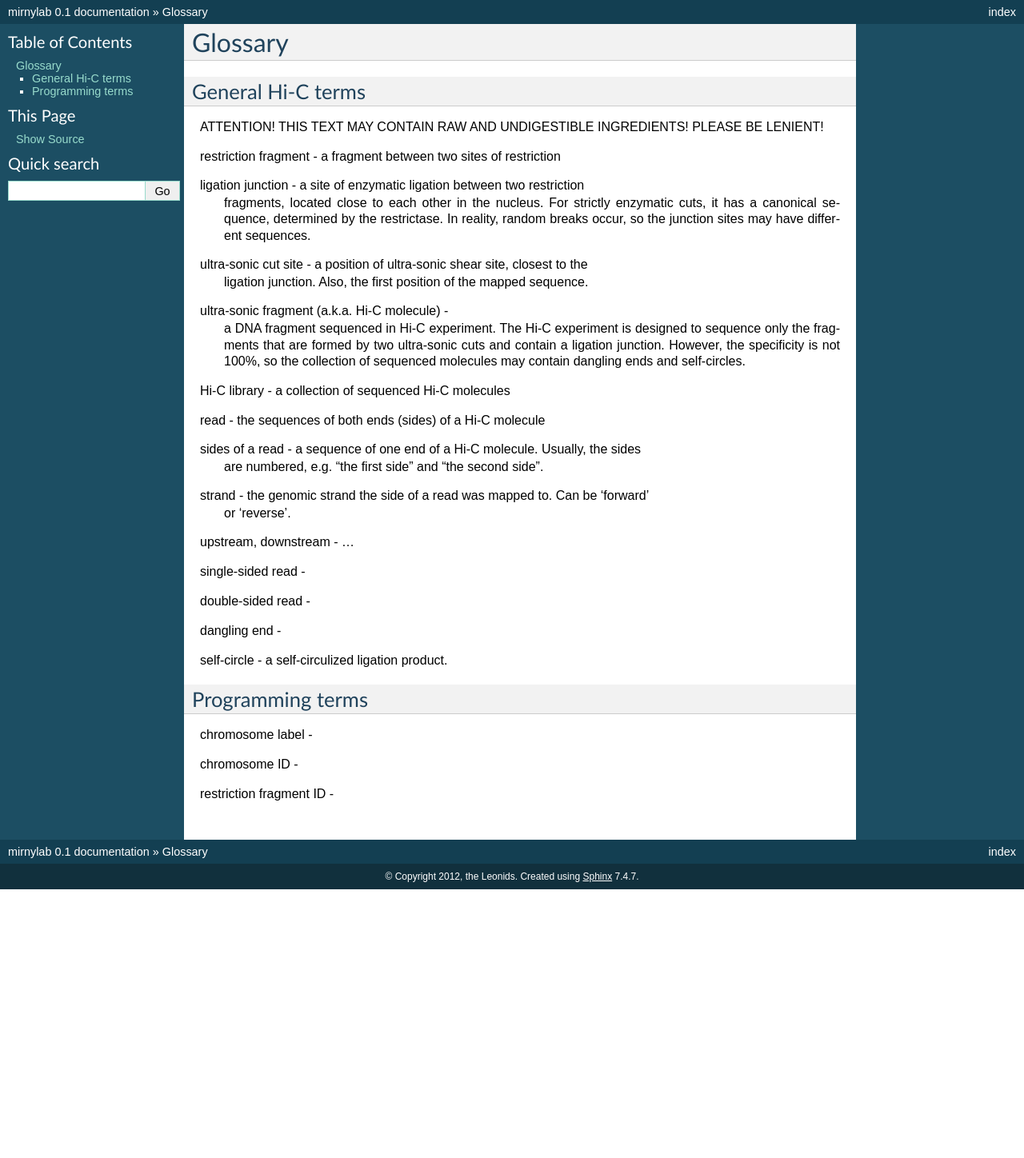
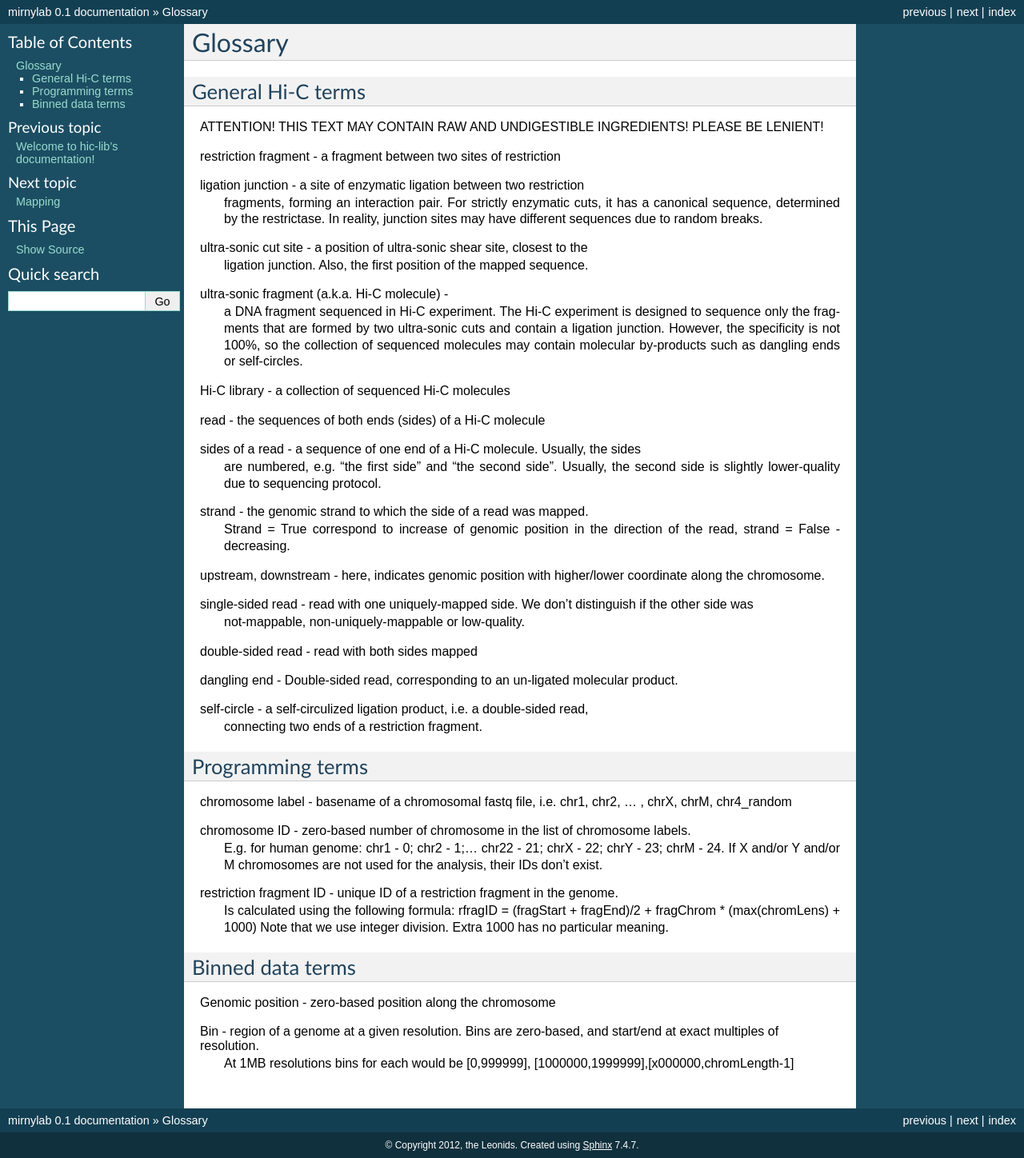
Before and after one commit to mirnylab/hiclib-legacy, a Sphinx documentation site: the page built from doc/source/glossary.rst, in a window 1280 px wide. Shown: the whole page at 80% size. Built offline with Sphinx 7.4.7, drawn with Linux system fonts in a browser that asks for light colours; formulas are drawn with MathJax 3; pages that are not in the unit, such as notebooks, are missing from menus; before the commit the page ends 1112 px from its top, so only the background shows below that.

```diff
--- a/doc/source/conf.py
+++ b/doc/source/conf.py
@@ -29,6 +29,7 @@
 sys.path.append("exts")
 import numpydoc
 sys.path.append("../../hiclib")
+sys.path.append('examples')
 extensions = ['sphinx.ext.autodoc', 'numpydoc','sphinx.ext.viewcode','sphinx.ext.pngmath']
 autodoc_member_order = "bysource"
 autoclass_content  = "both"
--- a/doc/source/glossary.rst
+++ b/doc/source/glossary.rst
@@ -10,10 +10,10 @@
 restriction fragment - a fragment between two sites of restriction
 
 ligation junction - a site of enzymatic ligation between two restriction
-                    fragments, located close to each other in the nucleus.
+                    fragments, forming an interaction pair.
                     For strictly enzymatic cuts, it has a canonical sequence,
-                    determined by the restrictase. In reality, random breaks
-                    occur, so the junction sites may have different sequences.
+                    determined by the restrictase. In reality, junction sites
+                    may have different sequences due to random breaks.
 
 ultra-sonic cut site - a position of ultra-sonic shear site, closest to the
                        ligation junction. Also, the first position of the
@@ -23,8 +23,8 @@
     a DNA fragment sequenced in Hi-C experiment. The Hi-C experiment is designed
     to sequence only the fragments that are formed by two ultra-sonic cuts and
     contain a ligation junction. However, the specificity is not 100%,
-    so the collection of sequenced molecules may contain dangling ends and
-    self-circles.
+    so the collection of sequenced molecules may contain molecular by-products such as
+    dangling ends or self-circles.
 
 Hi-C library - a collection of sequenced Hi-C molecules
 
@@ -32,26 +32,47 @@
 
 sides of a read - a sequence of one end of a Hi-C molecule. Usually, the sides
                   are numbered, e.g. "the first side" and "the second side".
+                  Usually, the second side is slightly lower-quality due to sequencing
+                  protocol.
 
-strand - the genomic strand the side of a read was mapped to. Can be 'forward'
-         or 'reverse'.
+strand - the genomic strand to which the side of a read was mapped.
+        Strand = True correspond to increase of genomic position in the direction of the read,
+        strand = False - decreasing.
 
-upstream, downstream - ...
+upstream, downstream - here, indicates genomic position with higher/lower coordinate along the chromosome.
 
-single-sided read -
 
-double-sided read -
+single-sided read - read with one uniquely-mapped side. We don't distinguish if the other side was
+         not-mappable, non-uniquely-mappable or low-quality.
 
-dangling end -
+double-sided read - read with both sides mapped
 
-self-circle - a self-circulized ligation product.
+dangling end -  Double-sided read, corresponding to an un-ligated molecular product.
+
+self-circle - a self-circulized ligation product, i.e. a double-sided read,
+        connecting two ends of a restriction fragment.
 
 
 Programming terms
 -----------------
 
-chromosome label -
+chromosome label - basename of a chromosomal fastq file, i.e. chr1, chr2, ... , chrX, chrM, chr4_random
 
-chromosome ID -
+chromosome ID - zero-based number of chromosome in the list of chromosome labels.
+        E.g. for human genome: chr1 - 0; chr2 - 1;...  chr22 - 21; chrX - 22; chrY - 23; chrM - 24.
+        If X and/or Y and/or M chromosomes are not used for the analysis, their IDs don't exist.
 
-restriction fragment ID -
+restriction fragment ID - unique ID of a restriction fragment in the genome.
+        Is calculated using the following formula:
+        rfragID = (fragStart + fragEnd)/2  + fragChrom * (max(chromLens) + 1000)
+        Note that we use integer division.
+        Extra 1000 has no particular meaning.
+
+
+Binned data terms
+-----------------
+
+Genomic position - zero-based position along the chromosome
+
+Bin - region of a genome at a given resolution. Bins are zero-based, and start/end at exact multiples of resolution.
+        At 1MB resolutions bins for each would be [0,999999], [1000000,1999999],[x000000,chromLength-1]
```
Also changed, not shown: doc/source/index.rst (+45 -7 lines), doc/source/mapping_tutorial.rst (+6 -6 lines), 3 other files.
